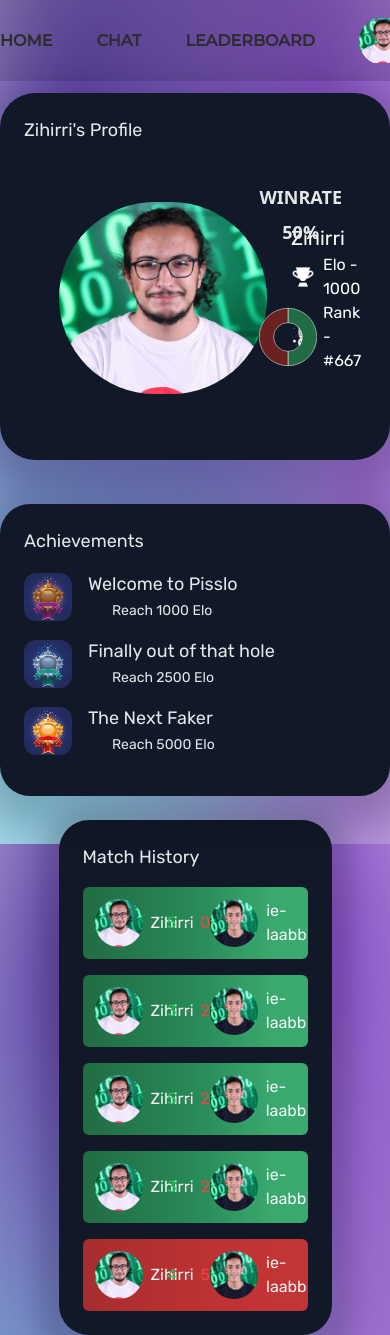
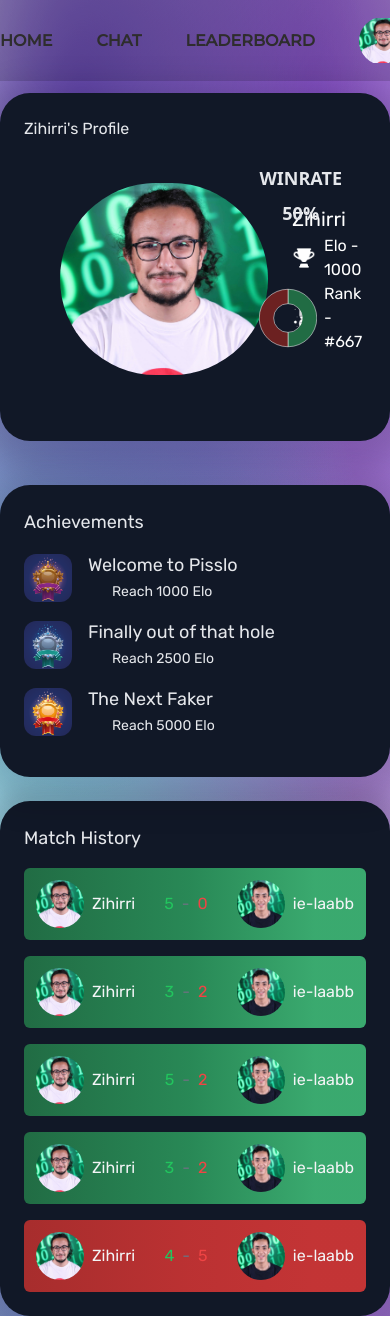
Before and after one commit to ZakNyx/ft_transcendence, a React (Vite) app: page /profile in a window 390 px wide. Shown: the top 1335 px of the page. Built offline with nearby package versions, Linux system fonts and the light colour scheme.

Commit message:
Fixing the Responsiveness

```diff
--- a/src/components/MatchHistory.tsx
+++ b/src/components/MatchHistory.tsx
@@ -37,7 +37,7 @@ const MatchHistory = () => {
   ];
 
  return (
-    <div className="bg-gray-900 rounded-[30px] p-6 mt-6 mx-auto max-w-[70%] shadow-[0px_10px_20px_20px_#00000024]" >
+    <div className="bg-gray-900 rounded-[30px] p-6 mt-6 mx-auto lg:max-w-[70%] shadow-[0px_10px_20px_20px_#00000024]" >
       <h1 className="text-gray-200 font-[Rubik] text-lg sm:text-xl md:text-2xl lg:text-3xl xl:text-4xl 2xl:text-5xl mb-4">
         Match History
       </h1>
--- a/src/components/ProfileCard.tsx
+++ b/src/components/ProfileCard.tsx
@@ -3,8 +3,8 @@ import Achievements from "../components/Achievements";
 
 export default function ProfileCard() {
   return (
-    <div className="bg-gray-900 rounded-[35px]  h-auto p-6  mt-3 sm:ml-8 lg:ml-8 lg:mt-14 shadow-[0px_10px_30px_20px_#00000024]">
-      <h1 className="text-gray-200 font-[Rubik] text-lg sm:text-xl md:text-2xl lg:text-3xl xl:text-4xl 2xl:text-5xl mb-4">
+    <div className="bg-gray-900 rounded-[30px]  h-auto p-6  mt-3 sm:ml-8 lg:ml-8 lg:mt-14  shadow-[0px_10px_30px_20px_#00000024]">
+      <h1 className="text-gray-200 font-[Rubik] text-base sm:text-lg md:text-xl lg:text-2xl xl:text-5xl ">
         Zihirri's Profile
       </h1>
       <div className="flex items-center">
@@ -12,9 +12,9 @@ export default function ProfileCard() {
           <img
             src="../../public/images/zihirri.jpg"
             alt="profile image"
-            className="w-52 h-50 rounded-[7rem] mr-6 md:mr-3 lg:mr-6 ml-[35px]"
+            className="w-52 h-50 rounded-[7rem] mr-6 md:mr-3 lg:mr-6 ml-[2.25rem]"
           />
-          <div className="  ">
+          <div className="flex flex-col justify-center">
             <h1 className="text-white font-[Rubik] text-xl sm:text-2xl md:text-3xl lg:text-4xl xl:text-4xl 2xl:text-4xl">
               Zihirri
             </h1>
@@ -37,7 +37,7 @@ export default function ProfileCard() {
             </h2>
           </div>
         </div>
-        <div className="w-30">
+        <div className="">
           <DoughnutChart wins={12} losses={12} />
         </div>
       </div>
--- a/src/pages/Profile.tsx
+++ b/src/pages/Profile.tsx
@@ -10,8 +10,8 @@ function Profile() {
         @import url('https://fonts.googleapis.com/css2?family=Rubik&display=swap');
       </style>
       <NavBar />
-      <div className="flex flex-col lg:flex-row">
-        <div className="mb-4 lg:mb-0 lg:pr-4 lg:flex-shrink-0 gap-6 lg:w-[50%]">
+      <div className="flex lg:items-center flex-col lg:flex-row">
+        <div className="mb-4 lg:mb-0 lg:pr-4 lg:flex-shrink-0 gap-6 lg:w-[50%] ">
           <ProfileCard />
         </div>
         <div className="lg:w-[48%]">
```
